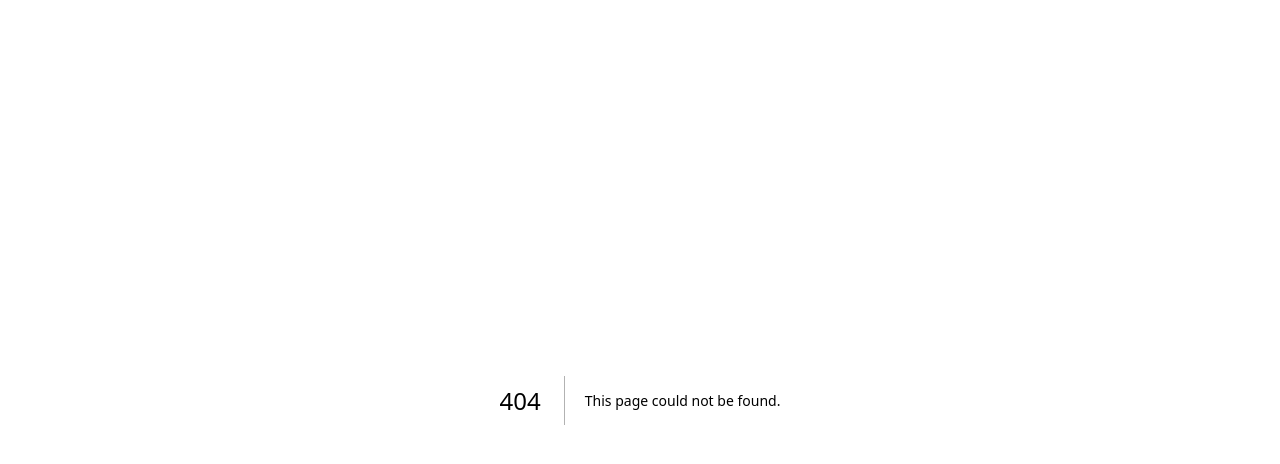
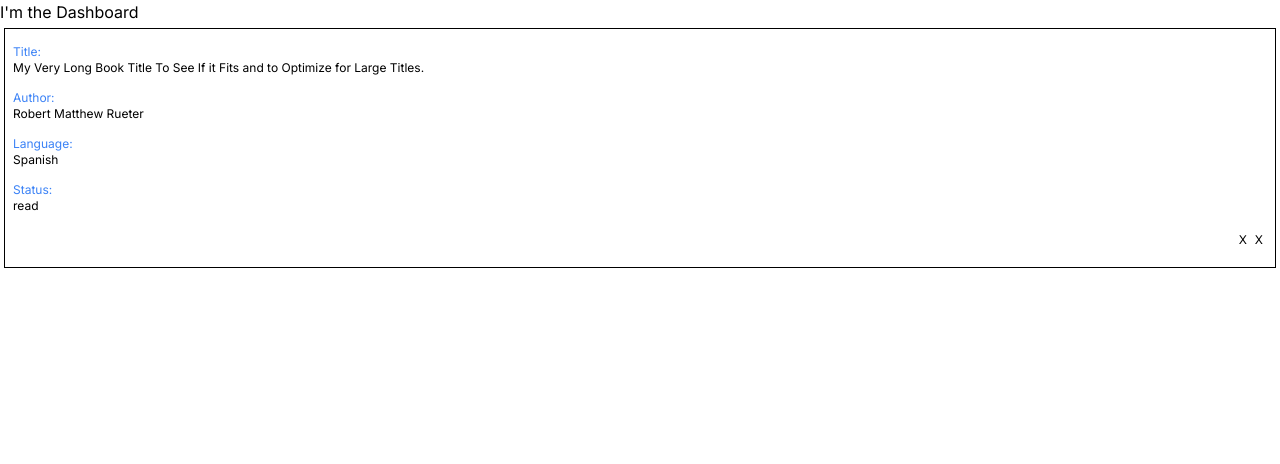
Before and after one commit to MattRueter/my-library, a Next.js app in the folder front-end/: page /dashboard in a window 1280 px wide. Before the commit this address had no page. Shown: the top 464 px of the page. Built offline with nearby package versions, Linux system fonts and the light colour scheme.

Commit message:
create Dashboard route and simple book Card component.

```diff
--- /dev/null
+++ b/front-end/src/app/dashboard/page.js
@@ -0,0 +1,11 @@
+import Card from "@/components/card";
+
+function Dashboard (){
+    return(
+        <>
+          <h1>I'm the Dashboard</h1>
+          <Card />
+        </>
+    )
+}
+export default Dashboard;
--- /dev/null
+++ b/front-end/src/components/card.js
@@ -0,0 +1,36 @@
+const example={
+    title:"My Very Long Book Title To See If it Fits and to Optimize for Large Titles.",
+    author:"Robert Matthew Rueter",
+    language:"Spanish",
+    status:"read"
+}
+const Card = () => {
+    return(
+        <div className="border border-black m-1 flex flex-col justify-around h-60 p-2 text-xs ">
+            <div>
+                <h2 className="text-blue-500">Title:</h2>
+                <p>{example.title}</p>
+            </div>
+
+            <div>
+                <p className="text-blue-500"> Author:</p>
+                <p>{example.author} </p>
+            </div>
+
+            <div>
+                <p className="text-blue-500">Language:</p>
+                <p>{example.language} </p>
+            </div>
+
+            <div>
+                <p className="text-blue-500">Status:</p>
+                <p>{example.status} </p>
+            </div>
+            <div className="flex justify-end">
+                <div className="m-1">X</div>
+                <div className="m-1">X</div>
+            </div>
+        </div>
+    )
+}
+export default Card;
```
